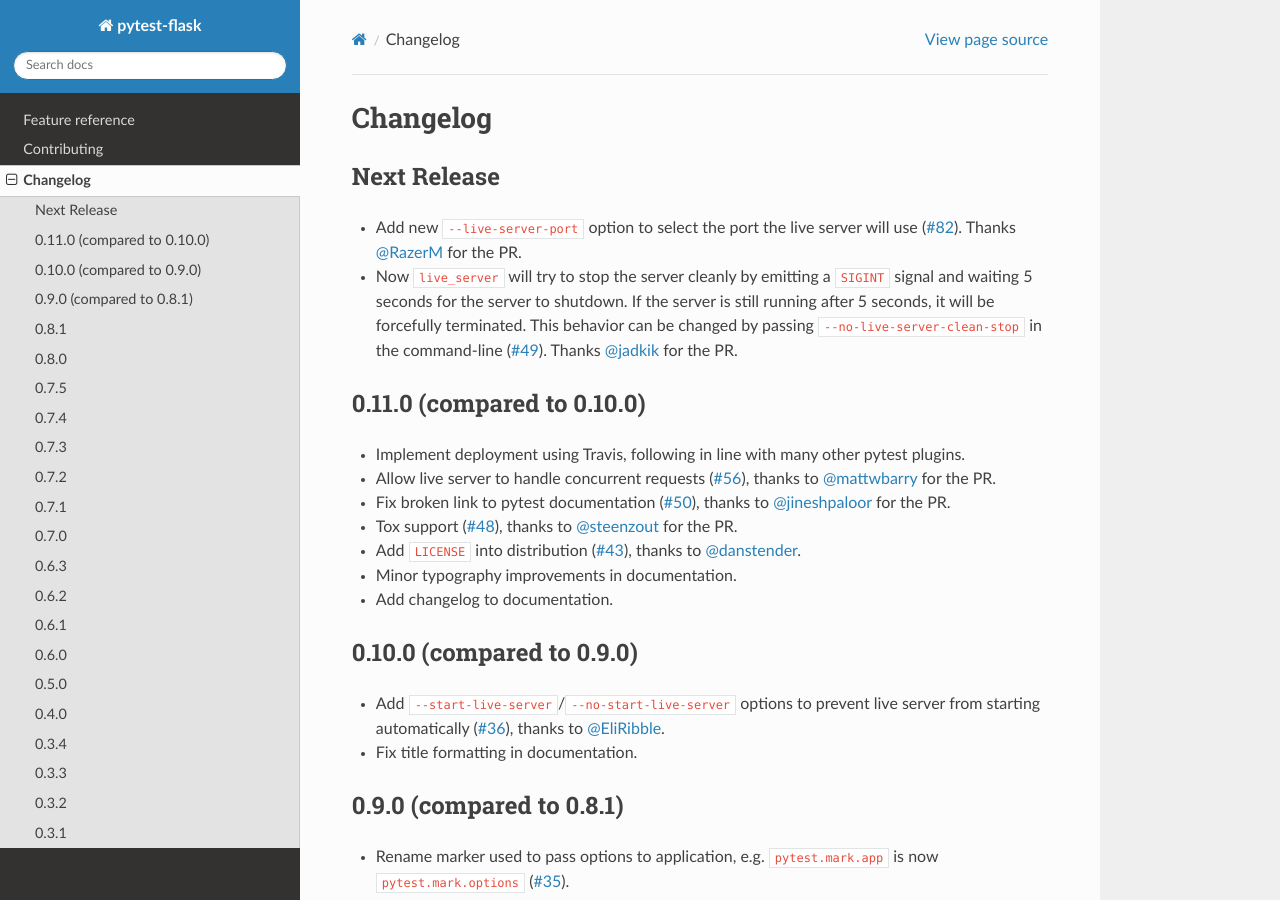
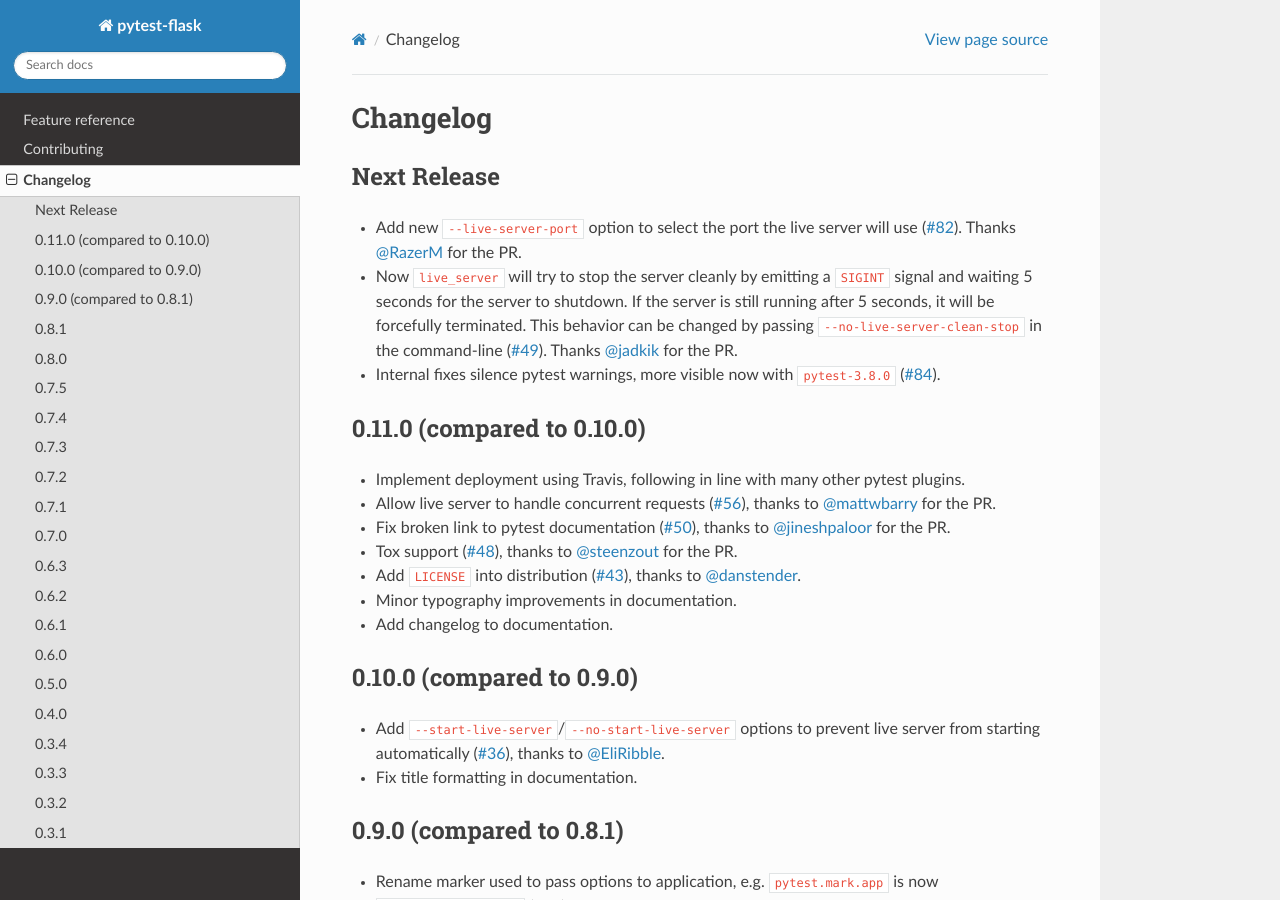
Before and after one commit to pytest-dev/pytest-flask, a Sphinx documentation site: the page built from docs/changelog.rst, in a window 1280 px wide and 900 px high. Built offline with Sphinx 7.4.7 and the Read the Docs theme 2.0.0, drawn with Linux system fonts in a browser that asks for light colours; pages that are not in the unit, such as notebooks, are missing from menus; the version number could not be read and is left out.

Commit message:
Add CHANGELOG entry for #84

```diff
--- a/docs/changelog.rst
+++ b/docs/changelog.rst
@@ -16,10 +16,13 @@
   ``--no-live-server-clean-stop`` in the command-line (`#49`_).
   Thanks `@jadkik`_ for the PR.
 
+- Internal fixes silence pytest warnings, more visible now with ``pytest-3.8.0`` (`#84`_).
+
 .. _@jadkik: https://github.com/jadkik
 .. _@RazerM: https://github.com/RazerM
 .. _#49: https://github.com/pytest-dev/pytest-flask/issues/49
 .. _#82: https://github.com/pytest-dev/pytest-flask/pull/82
+.. _#84: https://github.com/pytest-dev/pytest-flask/pull/84
 
 
 0.11.0 (compared to 0.10.0)
```
